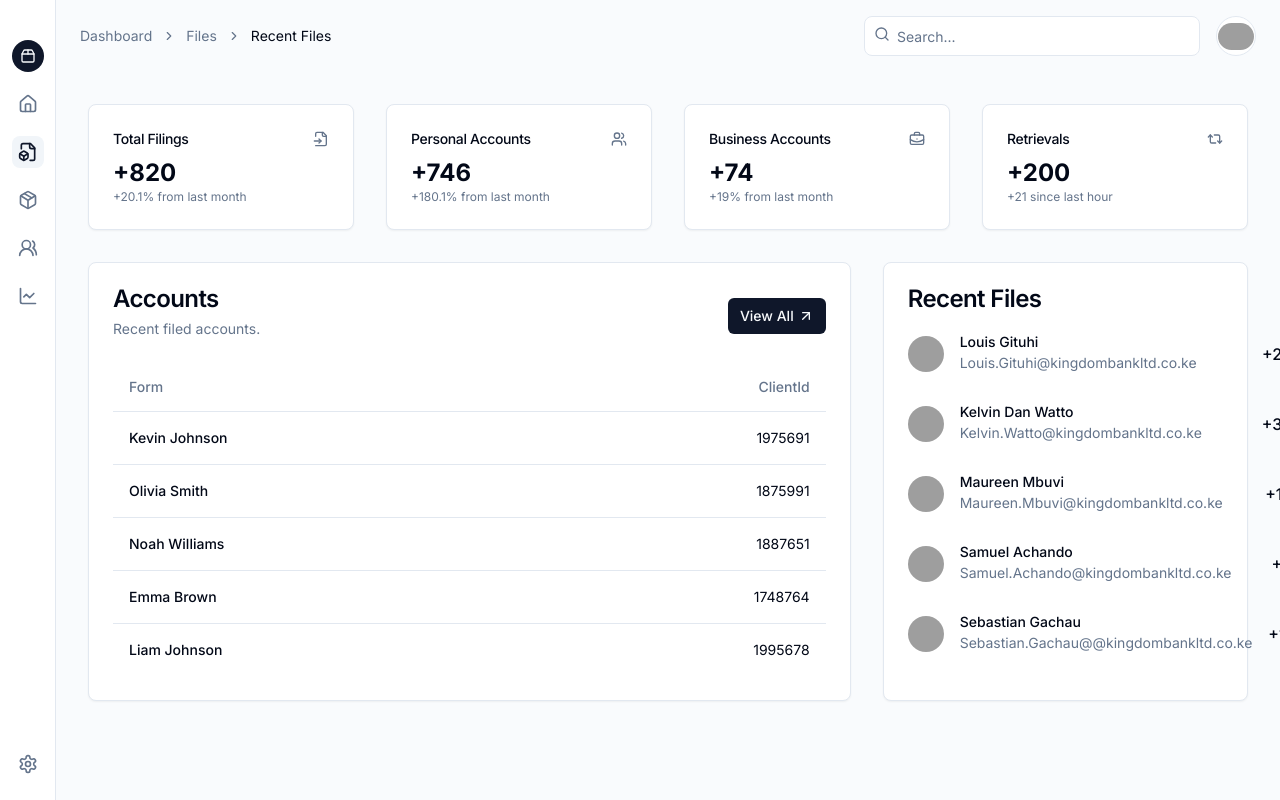
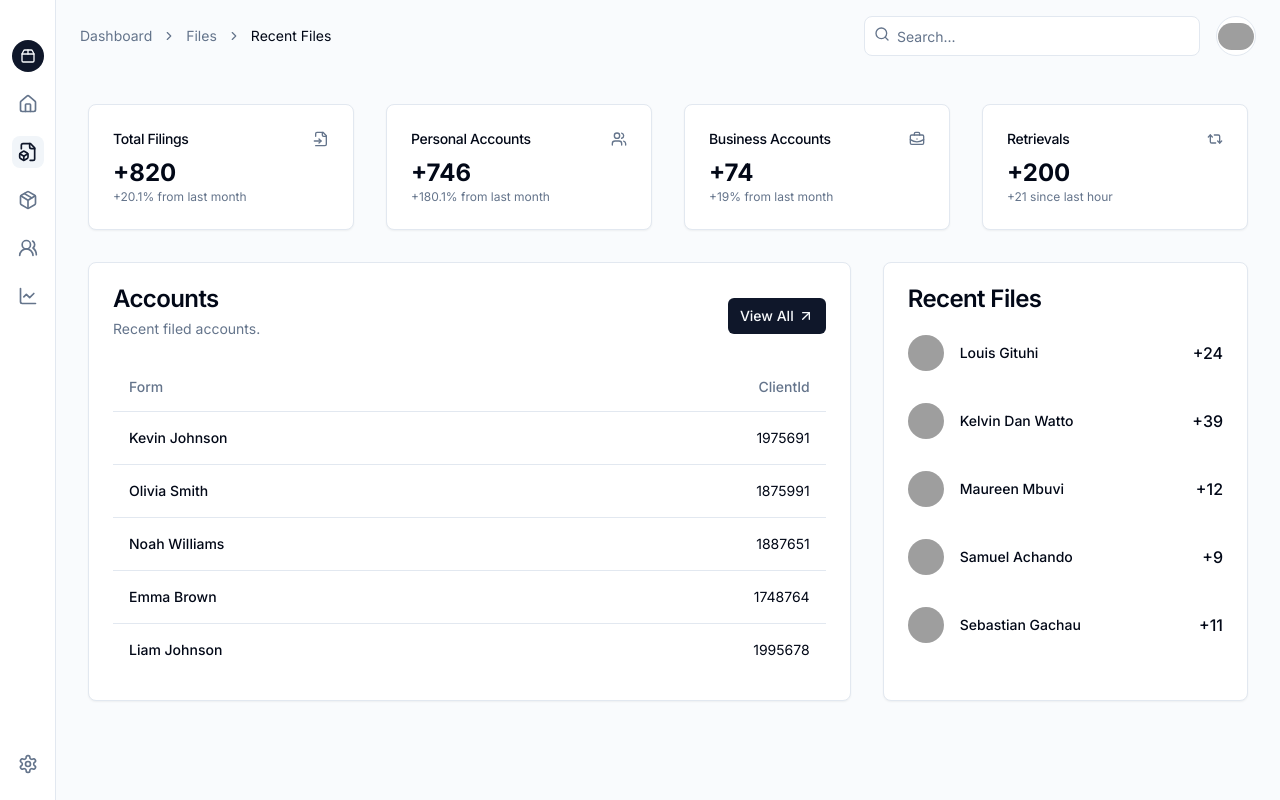
Before and after one commit to louisgituhi/fs-store, a Next.js app: page / in a window 1280 px wide. Built offline with nearby package versions, Linux system fonts and the light colour scheme; grey boxes are pictures that could not be loaded.

Commit message:
fixed layout text

```diff
--- a/app/page.tsx
+++ b/app/page.tsx
@@ -60,7 +60,6 @@
                         Total Filings
                       </CardTitle>
                       <FileInput className="h-4 w-4 text-muted-foreground" />
-                      {/* <DollarSign className="h-4 w-4 text-muted-foreground" /> */}
                     </CardHeader>
                     <CardContent>
                       <div className="text-2xl font-bold">+820</div>
@@ -89,7 +88,6 @@
                     <CardHeader className="flex flex-row items-center justify-between space-y-0 pb-2">
                       <CardTitle className="text-sm font-medium">Business Accounts</CardTitle>
                       <BriefcaseBusiness className="h-4 w-4 text-muted-foreground" />
-                      {/* <CreditCard className="h-4 w-4 text-muted-foreground" /> */}
                     </CardHeader>
                     <CardContent>
                       <div className="text-2xl font-bold">+74</div>
@@ -103,7 +101,6 @@
                     <CardHeader className="flex flex-row items-center justify-between space-y-0 pb-2">
                       <CardTitle className="text-sm font-medium">Retrievals</CardTitle>
                       <Repeat2 className="h-4 w-4 text-muted-foreground" />
-                      {/* <Activity className="h-4 w-4 text-muted-foreground" /> */}
                     </CardHeader>
                     <CardContent>
                       <div className="text-2xl font-bold">+200</div>
@@ -267,9 +264,9 @@
                         <p className="text-sm font-medium leading-none">
                           Louis Gituhi
                         </p>
-                        <p className="text-sm text-muted-foreground">
+                        {/* <p className="text-sm text-muted-foreground">
                           Louis.Gituhi@kingdombankltd.co.ke
-                        </p>
+                        </p> */}
                       </div>
                       <div className="ml-auto font-medium">+24</div>
                     </div>
@@ -282,9 +279,9 @@
                         <p className="text-sm font-medium leading-none">
                           Kelvin Dan Watto
                         </p>
-                        <p className="text-sm text-muted-foreground">
+                        {/* <p className="text-sm text-muted-foreground">
                           Kelvin.Watto@kingdombankltd.co.ke
-                        </p>
+                        </p> */}
                       </div>
                       <div className="ml-auto font-medium">+39</div>
                     </div>
@@ -297,9 +294,9 @@
                         <p className="text-sm font-medium leading-none">
                           Maureen Mbuvi
                         </p>
-                        <p className="text-sm text-muted-foreground">
+                        {/* <p className="text-sm text-muted-foreground">
                           Maureen.Mbuvi@kingdombankltd.co.ke
-                        </p>
+                        </p> */}
                       </div>
                       <div className="ml-auto font-medium">+12</div>
                     </div>
@@ -312,9 +309,9 @@
                         <p className="text-sm font-medium leading-none">
                           Samuel Achando
                         </p>
-                        <p className="text-sm text-muted-foreground">
+                        {/* <p className="text-sm text-muted-foreground">
                           Samuel.Achando@kingdombankltd.co.ke
-                        </p>
+                        </p> */}
                       </div>
                       <div className="ml-auto font-medium">+9</div>
                     </div>
@@ -327,9 +324,9 @@
                         <p className="text-sm font-medium leading-none">
                           Sebastian Gachau
                         </p>
-                        <p className="text-sm text-muted-foreground">
+                        {/* <p className="text-sm text-muted-foreground">
                           Sebastian.Gachau@@kingdombankltd.co.ke
-                        </p>
+                        </p> */}
                       </div>
                       <div className="ml-auto font-medium">+11</div>
                     </div>
```
